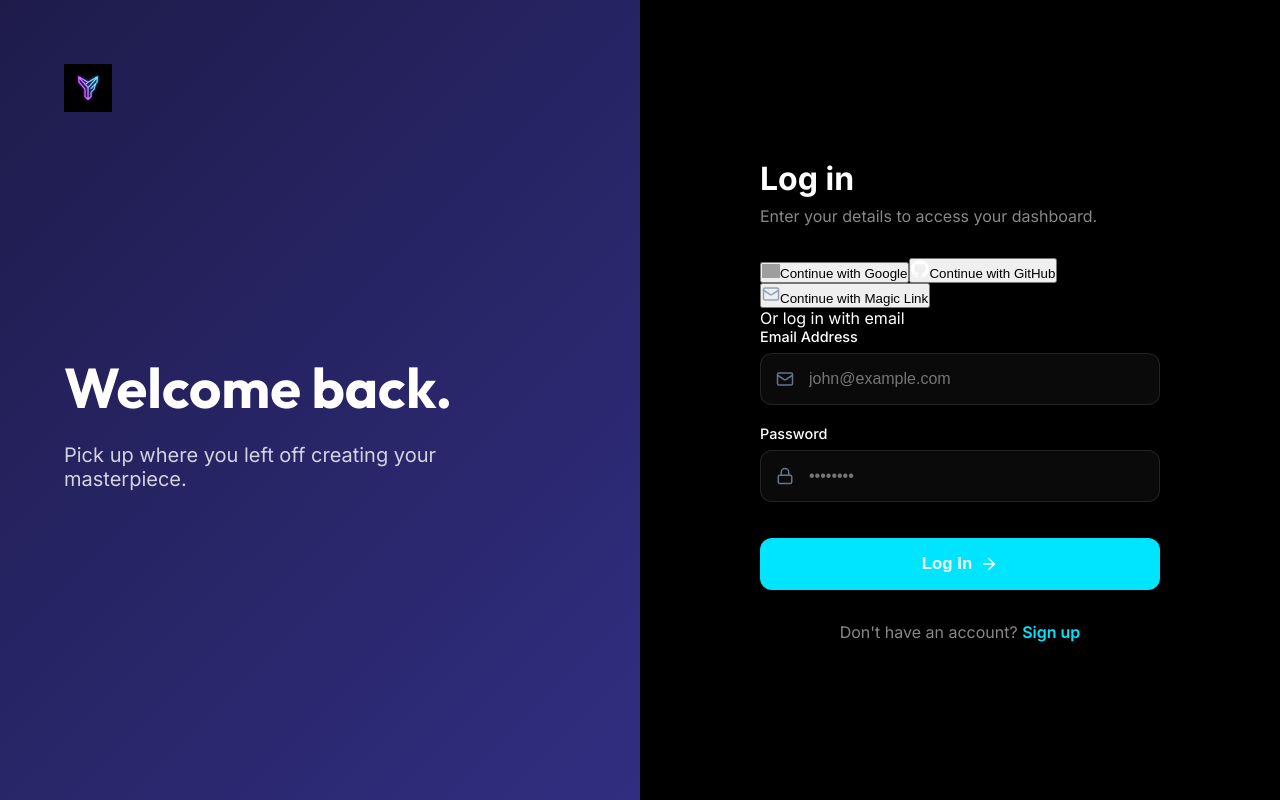
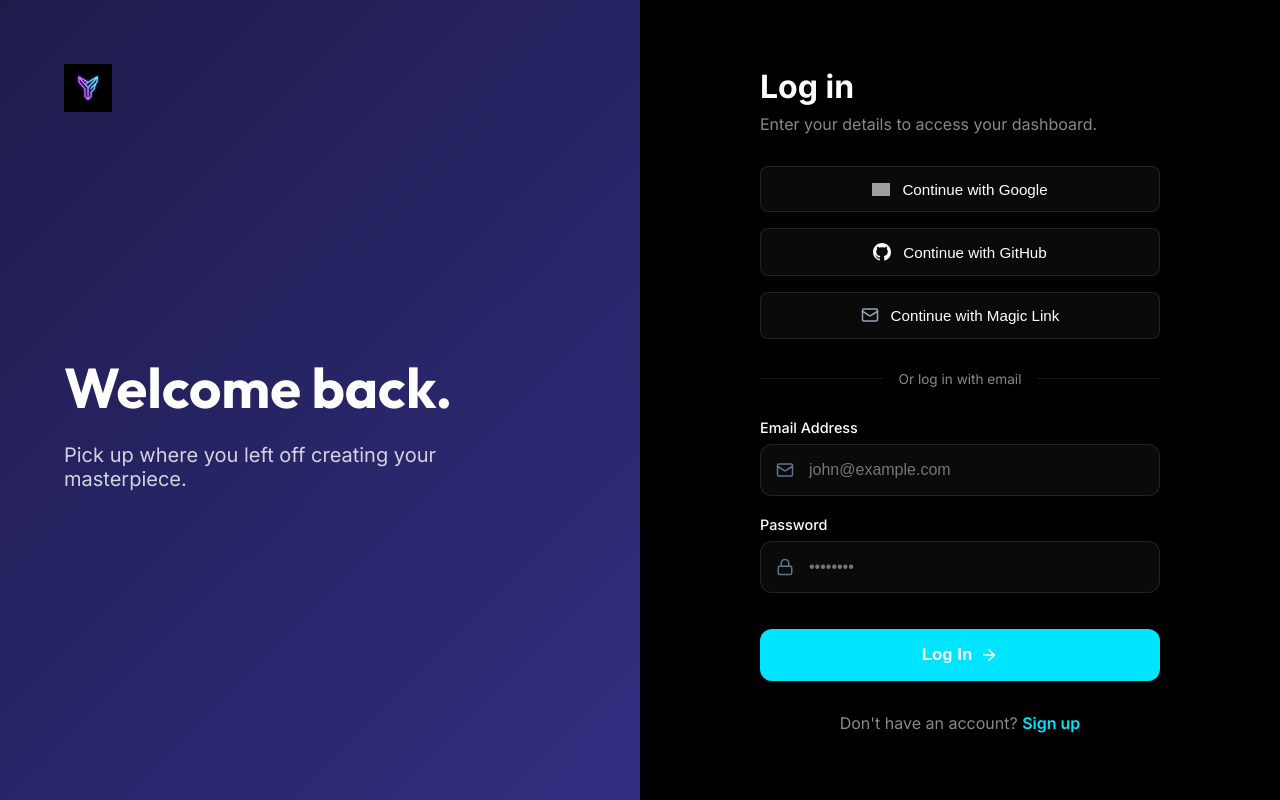
Before and after one commit to dev-shubhamk/Your-Folio, a React (Vite) app: page /login in a window 1280 px wide. Built offline with nearby package versions, Linux system fonts and the light colour scheme; grey boxes are pictures that could not be loaded; a web font is replaced by a local one.

Commit message:
Fix OAuth button styling

```diff
--- a/src/index.css
+++ b/src/index.css
@@ -1985,3 +1985,54 @@ body {
 .preview-stage.desktop .portfolio-preview {
    max-width: 1200px;
 }
+
+/* Auth Pages Additional Styles */
+.oauth-container {
+  display: flex !important;
+  flex-direction: column !important;
+  gap: 1rem !important;
+  margin-bottom: 2rem !important;
+  width: 100%;
+}
+
+.oauth-btn {
+  display: flex;
+  align-items: center;
+  justify-content: center;
+  gap: 0.75rem;
+  width: 100%;
+  padding: 0.85rem;
+  border-radius: 8px;
+  border: 1px solid var(--border-subtle);
+  background: var(--bg-panel);
+  color: var(--text-main);
+  font-size: 0.95rem;
+  font-weight: 500;
+  cursor: pointer;
+  transition: all 0.2s ease;
+}
+
+.oauth-btn:hover {
+  background: rgba(255,255,255,0.05);
+  border-color: var(--text-muted);
+}
+
+.auth-divider {
+  display: flex;
+  align-items: center;
+  text-align: center;
+  margin-bottom: 2rem;
+  color: var(--text-muted);
+  font-size: 0.85rem;
+}
+
+.auth-divider::before,
+.auth-divider::after {
+  content: '';
+  flex: 1;
+  border-bottom: 1px solid var(--border-subtle);
+}
+
+.auth-divider span {
+  padding: 0 1rem;
+}
```
